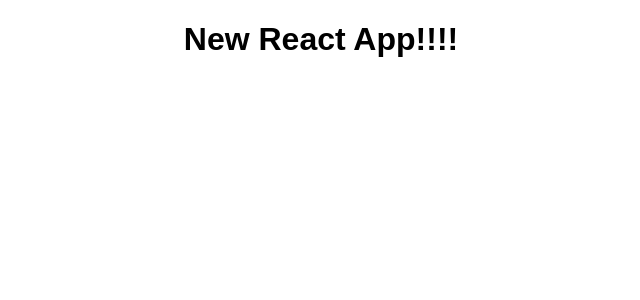
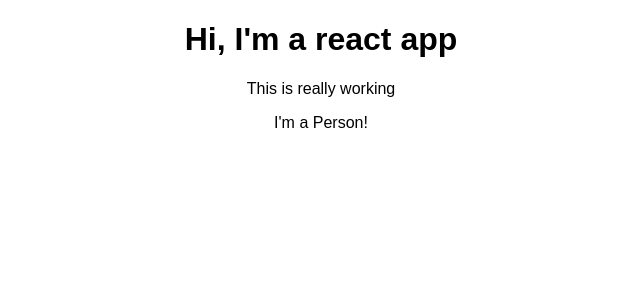
Before and after one commit to JimmyReilly/react-app, a React (Create React App) app: page / in a window 1280 px wide. Shown: the top 300 px of the page, without its empty margins (319-959 px from the left). Built offline with nearby package versions, Linux system fonts and the light colour scheme.

Commit message:
component as function

```diff
--- a/src/App.js
+++ b/src/App.js
@@ -1,14 +1,17 @@
 import React, { Component } from 'react';
 import './App.css';
+import Person from './Person/Person';
 
 class App extends Component {
   render() {
-    // return (
-    //   <div className="App">
-    //     <h1>Hi, I'm a react app</h1>
-    //   </div>
-    // );
-    return React.createElement('div', { className: 'App' }, React.createElement('h1', null, 'New React App!!!!'));
+    return (
+      <div className="App">
+        <h1>Hi, I'm a react app</h1>
+        <p>This is really working</p>
+        <Person />
+      </div>
+    );
+    //return React.createElement('div', { className: 'App' }, React.createElement('h1', null, 'New React App!!!!'));
   }
 }
 
--- /dev/null
+++ b/src/Person/Person.js
@@ -0,0 +1,7 @@
+import React from 'react';
+
+const person = () => {
+    return <p>I'm a Person!</p>
+};
+
+export default person;
```
